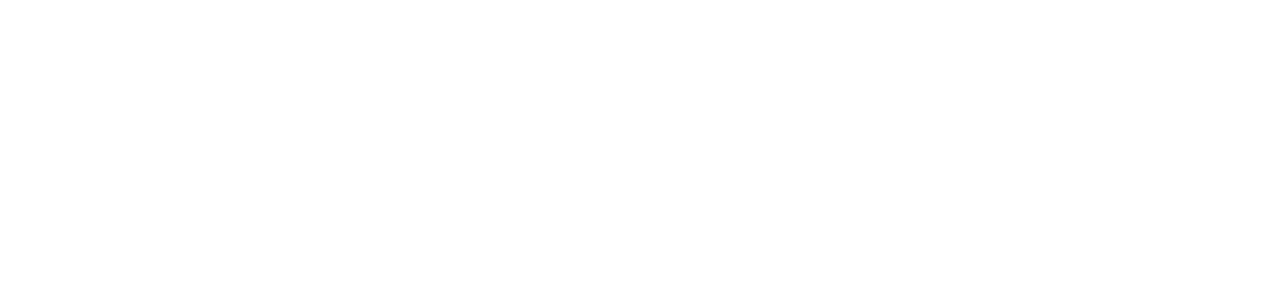
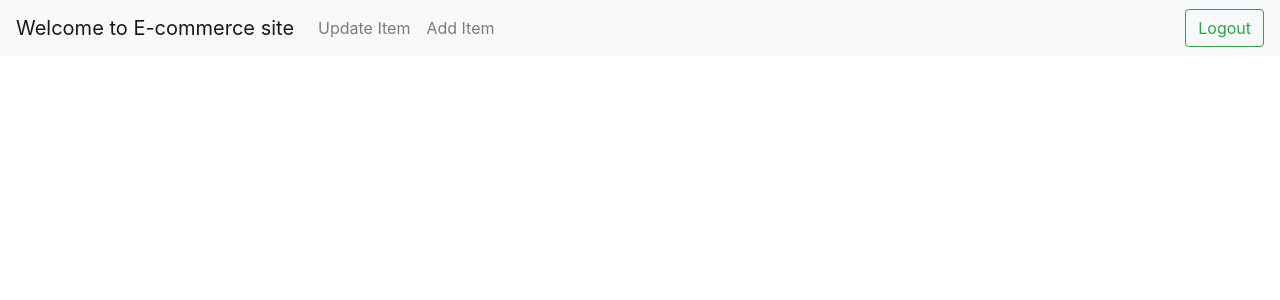
Before and after one commit to srlogs/Amazon-web, an Angular app: page /adminInventory in a window 1280 px wide. Before the commit this address led to /. Shown: the top 300 px of the page. Built offline with nearby package versions, Linux system fonts and the light colour scheme.

Commit message:
Added admin credentials

```diff
--- /dev/null
+++ b/src/app/admin-inventory/admin-inventory.component.html
@@ -0,0 +1 @@
+<app-nav-bar></app-nav-bar>
--- /dev/null
+++ b/src/app/admin-inventory/admin-inventory.component.ts
@@ -0,0 +1,15 @@
+import { Component, OnInit } from '@angular/core';
+
+@Component({
+  selector: 'app-admin-inventory',
+  templateUrl: './admin-inventory.component.html',
+  styleUrls: ['./admin-inventory.component.css']
+})
+export class AdminInventoryComponent implements OnInit {
+
+  constructor() { }
+
+  ngOnInit(): void {
+  }
+
+}
--- a/src/app/app-routing.module.ts
+++ b/src/app/app-routing.module.ts
@@ -1,5 +1,6 @@
 import { NgModule } from '@angular/core';
 import { Routes, RouterModule } from '@angular/router';
+import { AdminInventoryComponent } from './admin-inventory/admin-inventory.component';
 import { HomeComponent } from './home/home.component';
 import { LoginComponent } from './login/login.component';
 import { RegisterComponent } from './register/register.component';
@@ -17,6 +18,10 @@
   {
     path: "home",
     component: HomeComponent
+  },
+  {
+    path: "adminInventory",
+    component: AdminInventoryComponent
   }
 ];
 
--- a/src/app/app.module.ts
+++ b/src/app/app.module.ts
@@ -7,6 +7,8 @@
 import { RegisterComponent } from './register/register.component';
 import { HttpClientModule } from '@angular/common/http';
 import { HomeComponent } from './home/home.component';
+import { AdminInventoryComponent } from './admin-inventory/admin-inventory.component';
+import { NavBarComponent } from './nav-bar/nav-bar.component';
 
 
 
@@ -15,7 +17,9 @@
     AppComponent,
     LoginComponent,
     RegisterComponent,
-    HomeComponent
+    HomeComponent,
+    AdminInventoryComponent,
+    NavBarComponent
   ],
   imports: [
     BrowserModule,
--- a/src/app/home/home.component.html
+++ b/src/app/home/home.component.html
@@ -1 +1,6 @@
-<p>home works!</p>
+
+
+
+<input type="file" name="file" id="image" (change)="onFileSelected($event)">
+<button type="button" (click)="onUpload()">Upload</button>
+<img [src]="imageData" id="image">
--- a/src/app/home/home.component.ts
+++ b/src/app/home/home.component.ts
@@ -1,5 +1,5 @@
 import { Component, OnInit } from '@angular/core';
-
+import { HttpClient } from '@angular/common/http';
 @Component({
   selector: 'app-home',
   templateUrl: './home.component.html',
@@ -7,7 +7,25 @@
 })
 export class HomeComponent implements OnInit {
 
-  constructor() { }
+  selectedFile: File = null;
+  imageData : any;
+  constructor(private http : HttpClient) { }
+  onFileSelected(event) {
+    this.selectedFile = <File>event.target.files[0];
+    console.log(this.selectedFile);
+  }
+
+  onUpload() {
+    const reader = new FileReader();
+    reader.readAsDataURL(this.selectedFile);
+    reader.addEventListener('load', ()=> {
+      console.log(reader.result);
+      this.imageData = reader.result;
+    })
+
+    //console.log(reader);
+    //localStorage.setItem('images', this.selectedFile.name);
+  }
 
   ngOnInit(): void {
   }
--- a/src/app/login/login.component.ts
+++ b/src/app/login/login.component.ts
@@ -8,31 +8,40 @@
   styleUrls: ['./login.component.css']
 })
 export class LoginComponent implements OnInit {
-  users : any;
+  users: any;
   form: FormGroup;
   submitted = false;
   returnUrl: string;
   inCorrect = false;
-  constructor(private formBuilder: FormBuilder, private router : Router) { }
+  admin_username: string = "admin";
+  admin_password: string = "admin@ecom";
+  constructor(private formBuilder: FormBuilder, private router: Router) { }
 
   OnSubmit() {
     this.submitted = true;
     if (this.form.invalid) {
       return;
-  }
+    }
     this.users = JSON.parse(localStorage.getItem('users')) || [];
     let user = this.users.find(x => x.email === this.f.email.value && x.password === this.f.password.value);
-    if(!user) {
-      this.inCorrect = true;
-      return;
+    if (!user) {
+      if (this.admin_username === this.f.email.value && this.admin_password === this.f.password.value) {
+        localStorage.setItem('admin', 'true');
+        this.router.navigate(['/adminInventory']);
+      }
+      else {
+        this.inCorrect = true;
+        return;
+      }
     }
-    this.router.navigate(['/home']);
+    else
+      this.router.navigate(['/home']);
   }
 
   ngOnInit(): void {
     this.form = this.formBuilder.group({
-      email : ['', Validators.required],
-      password : ['', Validators.required]
+      email: ['', Validators.required],
+      password: ['', Validators.required]
     });
   }
   get f() { return this.form.controls; }
--- /dev/null
+++ b/src/app/nav-bar/nav-bar.component.html
@@ -0,0 +1,20 @@
+<nav class="navbar navbar-expand-lg navbar-light bg-light">
+  <a class="navbar-brand" href="#">Welcome to E-commerce site</a>
+  <button class="navbar-toggler" type="button" data-toggle="collapse" data-target="#navbarSupportedContent"
+    aria-controls="navbarSupportedContent" aria-expanded="false" aria-label="Toggle navigation">
+    <span class="navbar-toggler-icon"></span>
+  </button>
+  <div class="collapse navbar-collapse" id="navbarSupportedContent">
+    <ul class="navbar-nav mr-auto">
+      <li class="nav-item">
+        <a class="nav-link" href="#">Update Item</a>
+      </li>
+      <li class="nav-item">
+        <a class="nav-link" href="#">Add Item</a>
+      </li>
+    </ul>
+    <form class="form-inline my-2 my-lg-0">
+      <button class="btn btn-outline-success my-2 my-sm-0" (click) = "onLogout()">Logout</button>
+    </form>
+  </div>
+</nav>
--- /dev/null
+++ b/src/app/nav-bar/nav-bar.component.ts
@@ -0,0 +1,18 @@
+import { Component, OnInit } from '@angular/core';
+import { Router } from '@angular/router';
+@Component({
+  selector: 'app-nav-bar',
+  templateUrl: './nav-bar.component.html',
+  styleUrls: ['./nav-bar.component.css']
+})
+export class NavBarComponent implements OnInit {
+
+  constructor(private router : Router) { }
+  onLogout() {
+    localStorage.removeItem('admin');
+    this.router.navigate(['/']);
+  }
+  ngOnInit(): void {
+  }
+
+}
```
Also changed, not shown: src/app/admin-inventory/admin-inventory.component.css (added), src/app/nav-bar/nav-bar.component.css (added), 2 other files (tests, documents, lock files or other folders).
